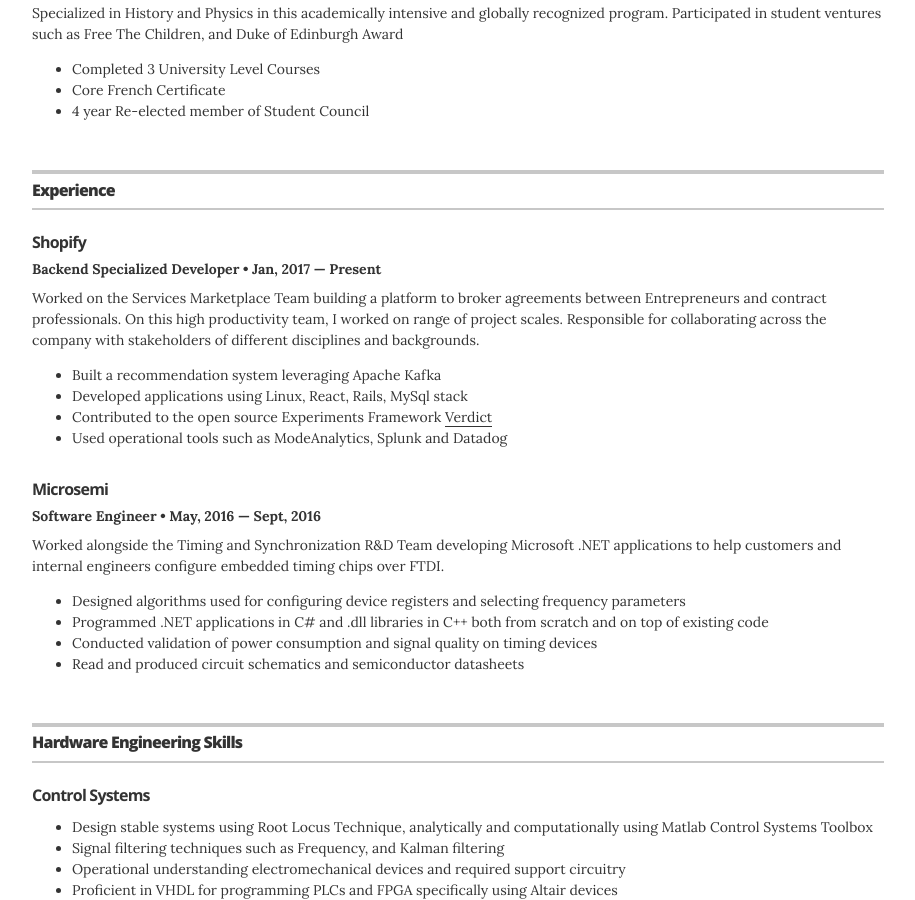
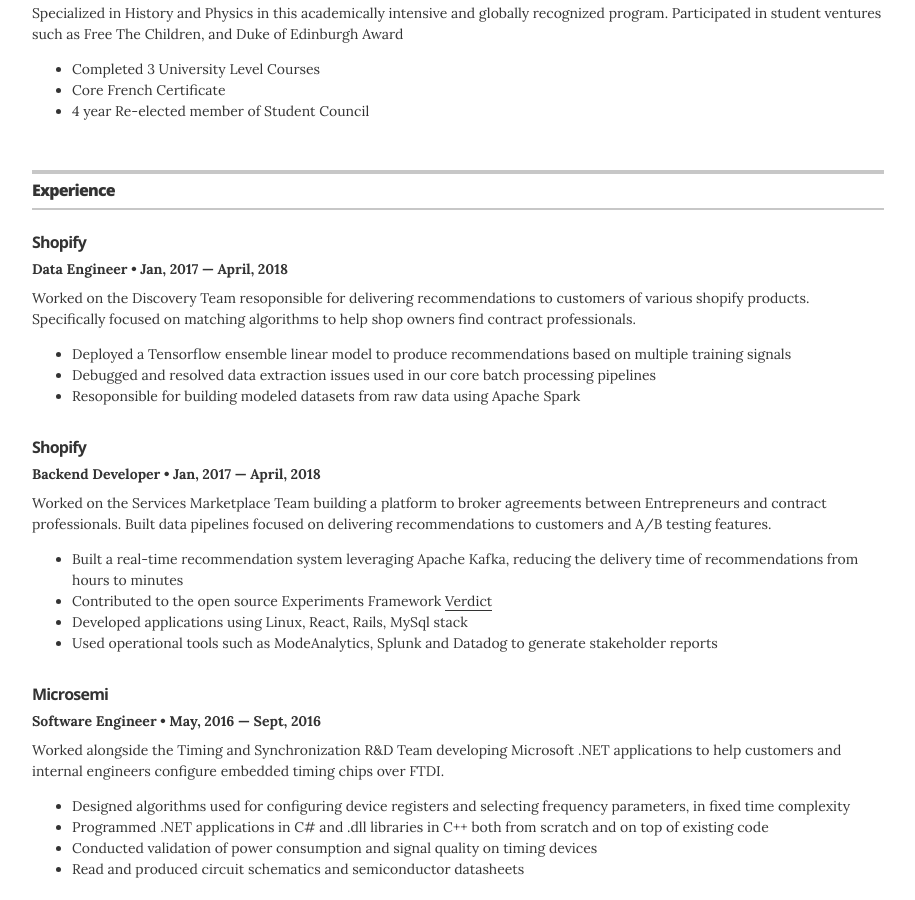
Before and after one commit to jglovier/resume-template, a Jekyll site: the page built from index.html, in a window 1280 px wide and 900 px high, scrolled down 875 px. Shown: the whole window, without its empty margins (182-1097 px from the left). Built offline with Jekyll 4.4.1, drawn with Linux system fonts in a browser that asks for light colours.

Commit message:
add shopify data engineer

```diff
--- a/_data/experience.yml
+++ b/_data/experience.yml
@@ -1,15 +1,26 @@
 - company: Shopify
-  position: Backend Specialized Developer
-  duration: Jan, 2017 &mdash; Present
+  position: Data Engineer
+  duration: Jan, 2017 &mdash; April, 2018
+  summary: >
+    Worked on the Discovery Team resoponsible for delivering recommendations to customers of various shopify products.
+    Specifically focused on matching algorithms to help shop owners find contract professionals.
+  list:
+    - Deployed a Tensorflow ensemble linear model to produce recommendations based on multiple training signals
+    - Debugged and resolved data extraction issues used in our core batch processing pipelines
+    - Resoponsible for building modeled datasets from raw data using Apache Spark
+
+- company: Shopify
+  position: Backend Developer
+  duration: Jan, 2017 &mdash; April, 2018
   summary: >
     Worked on the Services Marketplace Team building a platform to broker agreements between
-    Entrepreneurs and contract professionals. On this high productivity team, I worked on range of project scales.
-    Responsible for collaborating across the company with stakeholders of different disciplines and backgrounds.
+    Entrepreneurs and contract professionals. Built data pipelines focused on delivering recommendations to customers and
+    A/B testing features.
   list:
-    - Built a recommendation system leveraging Apache Kafka
+    - Built a real-time recommendation system leveraging Apache Kafka, reducing the delivery time of recommendations from hours to minutes
+    - Contributed to the open source Experiments Framework <a href="https://github.com/shopify/verdict">Verdict</a>
     - Developed applications using Linux, React, Rails, MySql stack
-    - Contributed to the open source Experiments Framework <a href="https://github.com/shopify/verdict">Verdict</a>
-    - Used operational tools such as ModeAnalytics, Splunk and Datadog
+    - Used operational tools such as ModeAnalytics, Splunk and Datadog to generate stakeholder reports
 
 - company: Microsemi
   position: Software Engineer
@@ -19,7 +30,7 @@
     .NET applications to help customers and internal engineers configure embedded
     timing chips over FTDI.
   list:
-    - Designed algorithms used for configuring device registers and selecting frequency parameters
+    - Designed algorithms used for configuring device registers and selecting frequency parameters, in fixed time complexity
     - Programmed .NET applications in C# and .dll libraries in C++ both from scratch and on top of existing code
     - Conducted validation of power consumption and signal quality on timing devices
     - Read and produced circuit schematics and semiconductor datasheets
```
